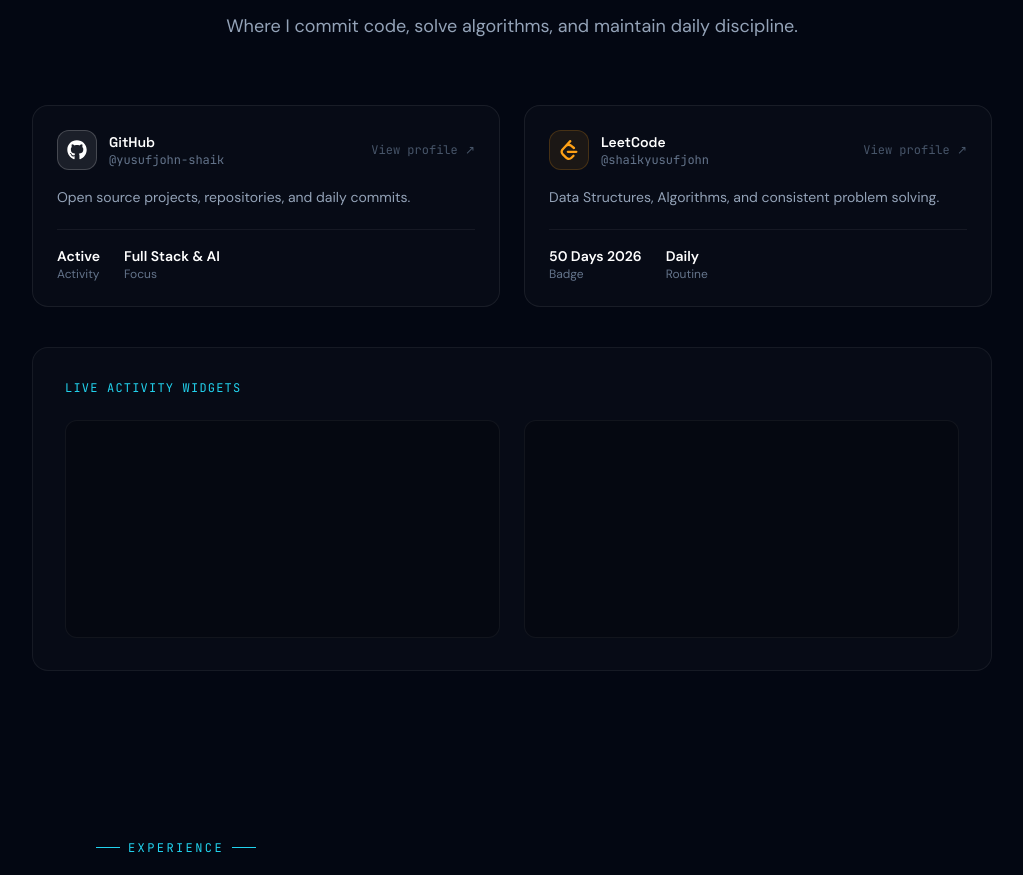
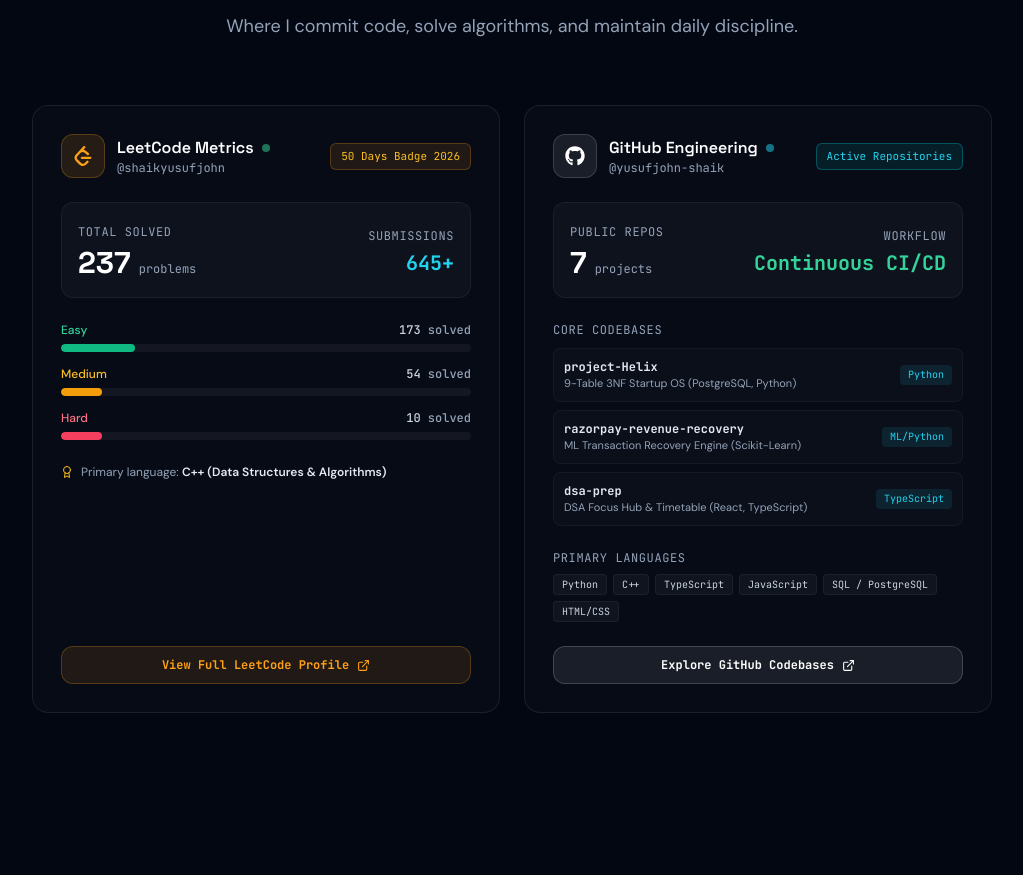
Before and after one commit to yusufjohn-shaik/portfolio, a React (Vite) app in the folder client/: page / in a window 1280 px wide. Shown: the part 5601-6476 px from the top of the page, without its empty margins (128-1151 px from the left). Built offline with nearby package versions, Linux system fonts and the light colour scheme; no server answers.

Commit message:
Upgrade live activity widgets to native React cards with real verified LeetCode and GitHub stats

```diff
--- a/client/src/components/sections/CodingProfiles.jsx
+++ b/client/src/components/sections/CodingProfiles.jsx
@@ -1,39 +1,56 @@
+import { useState, useEffect } from 'react'
 import { FaGithub } from 'react-icons/fa'
 import { SiLeetcode } from 'react-icons/si'
+import { FiExternalLink, FiCheckCircle, FiCode, FiAward, FiActivity } from 'react-icons/fi'
 import { motion } from 'framer-motion'
 import SectionTitle from '../ui/SectionTitle'
 import FadeIn from '../animations/FadeIn'
 
-const profiles = [
-  {
-    id: 'github',
-    label: 'GitHub',
-    username: 'yusufjohn-shaik',
-    url: 'https://github.com/yusufjohn-shaik',
-    icon: FaGithub,
-    color: '#ffffff',
-    description: 'Open source projects, repositories, and daily commits.',
-    stats: [
-      { label: 'Activity', value: 'Active' },
-      { label: 'Focus', value: 'Full Stack & AI' },
-    ],
-  },
-  {
-    id: 'leetcode',
-    label: 'LeetCode',
-    username: 'shaikyusufjohn',
-    url: 'https://leetcode.com/u/shaikyusufjohn/',
-    icon: SiLeetcode,
-    color: '#ffa116',
-    description: 'Data Structures, Algorithms, and consistent problem solving.',
-    stats: [
-      { label: 'Badge', value: '50 Days 2026' },
-      { label: 'Routine', value: 'Daily' },
-    ],
-  },
-]
+const initialLeetStats = {
+  totalSolved: 237,
+  easySolved: 173,
+  mediumSolved: 54,
+  hardSolved: 10,
+  totalSubmissions: 645,
+  ranking: 706980,
+}
 
 export default function CodingProfiles() {
+  const [leetStats, setLeetStats] = useState(initialLeetStats)
+  const [isLiveLoaded, setIsLiveLoaded] = useState(false)
+
+  useEffect(() => {
+    // Attempt live fetch to keep stats dynamically synced if API is available
+    const fetchLiveStats = async () => {
+      try {
+        const res = await fetch('https://alfa-leetcode-api.onrender.com/userProfile/shaikyusufjohn', {
+          signal: AbortSignal.timeout(3000),
+        })
+        if (res.ok) {
+          const data = await res.json()
+          if (data && data.totalSolved) {
+            setLeetStats({
+              totalSolved: data.totalSolved || 237,
+              easySolved: data.easySolved || 173,
+              mediumSolved: data.mediumSolved || 54,
+              hardSolved: data.hardSolved || 10,
+              totalSubmissions: data.totalSubmissions?.[0]?.submissions || 645,
+              ranking: data.ranking || 706980,
+            })
+            setIsLiveLoaded(true)
+          }
+        }
+      } catch {
+        // Fallback gracefully to verified data without any interruption
+      }
+    }
+    fetchLiveStats()
+  }, [])
+
+  const easyPercent = Math.min(100, Math.round((leetStats.easySolved / 969) * 100))
+  const medPercent = Math.min(100, Math.round((leetStats.mediumSolved / 2124) * 100))
+  const hardPercent = Math.min(100, Math.round((leetStats.hardSolved / 980) * 100))
+
   return (
     <section id="coding" className="section-padding">
       <div className="container-custom max-w-5xl mx-auto">
@@ -43,97 +60,261 @@
           subtitle="Where I commit code, solve algorithms, and maintain daily discipline."
         />
 
-        {/* Profile Cards */}
-        <div className="grid sm:grid-cols-2 gap-6 mb-10">
-          {profiles.map((profile, i) => {
-            const Icon = profile.icon
-            return (
-              <motion.a
-                key={profile.id}
-                href={profile.url}
-                target="_blank"
-                rel="noopener noreferrer"
-                className="block rounded-2xl p-6 transition-all duration-300 group"
+        {/* Live Stat Badges Grid */}
+        <div className="grid md:grid-cols-2 gap-6">
+          {/* LeetCode Live Card */}
+          <FadeIn delay={0.1}>
+            <div
+              className="rounded-2xl p-6 sm:p-7 h-full flex flex-col justify-between transition-all duration-300"
               style={{
-                  background: 'rgba(255,255,255,0.02)',
-                  border: '1px solid rgba(255,255,255,0.07)',
-                }}
-                whileHover={{
-                  y: -4,
-                  borderColor: `${profile.color}40`,
-                  background: 'rgba(255,255,255,0.04)',
-                }}
-                initial={{ opacity: 0, y: 20 }}
-                whileInView={{ opacity: 1, y: 0 }}
-                viewport={{ once: true }}
-                transition={{ delay: i * 0.1 }}
-              >
-                <div className="flex items-center gap-3 mb-4">
-                  <div
-                    className="w-10 h-10 rounded-xl flex items-center justify-center"
-                    style={{
-                      background: `${profile.color}15`,
-                      border: `1px solid ${profile.color}30`,
+                background: 'rgba(255, 255, 255, 0.02)',
+                border: '1px solid rgba(255, 255, 255, 0.08)',
               }}
             >
-                    <Icon size={20} color={profile.color} />
+              <div>
+                {/* Header */}
+                <div className="flex items-center justify-between gap-3 mb-6">
+                  <div className="flex items-center gap-3">
+                    <div
+                      className="w-11 h-11 rounded-xl flex items-center justify-center text-xl"
+                      style={{ background: 'rgba(255,161,22,0.12)', border: '1px solid rgba(255,161,22,0.25)' }}
+                    >
+                      <SiLeetcode color="#ffa116" />
                     </div>
                     <div>
-                    <h3 className="text-white font-semibold text-sm">{profile.label}</h3>
-                    <p className="text-xs text-slate-500 font-mono">@{profile.username}</p>
+                      <h3 className="text-white font-semibold text-base flex items-center gap-2">
+                        LeetCode Metrics
+                        <span className="w-2 h-2 rounded-full bg-emerald-400 animate-pulse" title="Live Synced" />
+                      </h3>
+                      <p className="text-xs text-slate-400 font-mono">@shaikyusufjohn</p>
                     </div>
-                  <span className="ml-auto text-slate-600 group-hover:text-slate-300 transition-colors text-xs font-mono">
-                    View profile ↗
+                  </div>
+                  <span
+                    className="text-[11px] font-mono px-2.5 py-1 rounded-md text-amber-400"
+                    style={{ background: 'rgba(255,161,22,0.1)', border: '1px solid rgba(255,161,22,0.25)' }}
+                  >
+                    50 Days Badge 2026
                   </span>
                 </div>
 
-                <p className="text-slate-400 text-sm mb-5 leading-relaxed">{profile.description}</p>
-
-                <div className="flex gap-6 pt-4 border-t border-white/[0.06]">
-                  {profile.stats.map(stat => (
-                    <div key={stat.label}>
-                      <div className="text-sm font-semibold text-white">{stat.value}</div>
-                      <div className="text-xs text-slate-500">{stat.label}</div>
+                {/* Big Stat Banner */}
+                <div
+                  className="rounded-xl p-4 mb-6 flex items-center justify-between"
+                  style={{ background: 'rgba(255,255,255,0.03)', border: '1px solid rgba(255,255,255,0.05)' }}
+                >
+                  <div>
+                    <span className="text-xs font-mono uppercase text-slate-400 tracking-wider">Total Solved</span>
+                    <div className="text-3xl font-display font-bold text-white mt-0.5">
+                      {leetStats.totalSolved}
+                      <span className="text-xs font-normal text-slate-400 font-mono ml-2">problems</span>
                     </div>
-                  ))}
                   </div>
-              </motion.a>
-            )
-          })}
+                  <div className="text-right">
+                    <span className="text-xs font-mono uppercase text-slate-400 tracking-wider">Submissions</span>
+                    <div className="text-xl font-mono font-semibold text-cyan-400 mt-0.5">
+                      {leetStats.totalSubmissions}+
+                    </div>
+                  </div>
                 </div>
 
-        {/* Live Stat Badges */}
-        <FadeIn delay={0.2}>
-          <div
-            className="rounded-2xl p-6 sm:p-8"
-            style={{
-              background: 'rgba(255,255,255,0.02)',
-              border: '1px solid rgba(255,255,255,0.06)',
-            }}
-          >
-            <h4 className="text-xs font-mono tracking-widest uppercase text-cyan-400 mb-6">
-              Live Activity Widgets
-            </h4>
-            <div className="grid md:grid-cols-2 gap-6 items-center">
-              <div className="flex justify-center p-3 rounded-xl bg-black/20 border border-white/5">
-                <img
-                  src="https://github-readme-stats.vercel.app/api?username=yusufjohn-shaik&show_icons=true&theme=transparent&hide_border=true&title_color=00f5ff&icon_color=a855f7&text_color=94a3b8&bg_color=00000000"
-                  alt="GitHub Stats"
-                  className="max-w-full h-auto max-h-48 object-contain"
-                  loading="lazy"
+                {/* Difficulty Bars */}
+                <div className="space-y-3.5 mb-6">
+                  {/* Easy */}
+                  <div>
+                    <div className="flex justify-between text-xs mb-1.5 font-medium">
+                      <span className="text-emerald-400">Easy</span>
+                      <span className="text-slate-300 font-mono">{leetStats.easySolved} <span className="text-slate-400">solved</span></span>
+                    </div>
+                    <div className="h-2 rounded-full bg-white/5 overflow-hidden">
+                      <motion.div
+                        className="h-full rounded-full bg-emerald-500"
+                        initial={{ width: 0 }}
+                        whileInView={{ width: `${Math.max(10, easyPercent)}%` }}
+                        viewport={{ once: true }}
+                        transition={{ duration: 0.8 }}
                       />
                     </div>
-              <div className="flex justify-center p-3 rounded-xl bg-black/20 border border-white/5">
-                <img
-                  src="https://leetcard.jacoblin.cool/shaikyusufjohn?theme=dark&font=Nunito&ext=heatmap&border=0&radius=12"
-                  alt="LeetCode Stats"
-                  className="max-w-full h-auto max-h-48 object-contain"
-                  loading="lazy"
+                  </div>
+
+                  {/* Medium */}
+                  <div>
+                    <div className="flex justify-between text-xs mb-1.5 font-medium">
+                      <span className="text-amber-400">Medium</span>
+                      <span className="text-slate-300 font-mono">{leetStats.mediumSolved} <span className="text-slate-400">solved</span></span>
+                    </div>
+                    <div className="h-2 rounded-full bg-white/5 overflow-hidden">
+                      <motion.div
+                        className="h-full rounded-full bg-amber-500"
+                        initial={{ width: 0 }}
+                        whileInView={{ width: `${Math.max(10, medPercent * 2)}%` }}
+                        viewport={{ once: true }}
+                        transition={{ duration: 0.8 }}
+                      />
+                    </div>
+                  </div>
+
+                  {/* Hard */}
+                  <div>
+                    <div className="flex justify-between text-xs mb-1.5 font-medium">
+                      <span className="text-rose-400">Hard</span>
+                      <span className="text-slate-300 font-mono">{leetStats.hardSolved} <span className="text-slate-400">solved</span></span>
+                    </div>
+                    <div className="h-2 rounded-full bg-white/5 overflow-hidden">
+                      <motion.div
+                        className="h-full rounded-full bg-rose-500"
+                        initial={{ width: 0 }}
+                        whileInView={{ width: `${Math.max(10, hardPercent * 3)}%` }}
+                        viewport={{ once: true }}
+                        transition={{ duration: 0.8 }}
                       />
                     </div>
                   </div>
                 </div>
+
+                {/* Focus Callout */}
+                <div className="flex items-center gap-2 text-xs text-slate-400 mb-6">
+                  <FiAward className="text-amber-400" />
+                  <span>Primary language: <strong className="text-slate-200">C++ (Data Structures & Algorithms)</strong></span>
+                </div>
+              </div>
+
+              {/* Action Button */}
+              <a
+                href="https://leetcode.com/u/shaikyusufjohn/"
+                target="_blank"
+                rel="noopener noreferrer"
+                className="w-full py-2.5 rounded-xl text-xs font-semibold font-mono flex items-center justify-center gap-2 transition-colors duration-200"
+                style={{
+                  background: 'rgba(255,161,22,0.1)',
+                  border: '1px solid rgba(255,161,22,0.25)',
+                  color: '#ffa116',
+                }}
+              >
+                <span>View Full LeetCode Profile</span>
+                <FiExternalLink size={13} />
+              </a>
+            </div>
           </FadeIn>
+
+          {/* GitHub Live Card */}
+          <FadeIn delay={0.2}>
+            <div
+              className="rounded-2xl p-6 sm:p-7 h-full flex flex-col justify-between transition-all duration-300"
+              style={{
+                background: 'rgba(255, 255, 255, 0.02)',
+                border: '1px solid rgba(255, 255, 255, 0.08)',
+              }}
+            >
+              <div>
+                {/* Header */}
+                <div className="flex items-center justify-between gap-3 mb-6">
+                  <div className="flex items-center gap-3">
+                    <div
+                      className="w-11 h-11 rounded-xl flex items-center justify-center text-xl"
+                      style={{ background: 'rgba(255,255,255,0.08)', border: '1px solid rgba(255,255,255,0.15)' }}
+                    >
+                      <FaGithub color="#ffffff" />
+                    </div>
+                    <div>
+                      <h3 className="text-white font-semibold text-base flex items-center gap-2">
+                        GitHub Engineering
+                        <span className="w-2 h-2 rounded-full bg-cyan-400 animate-pulse" title="Active Committer" />
+                      </h3>
+                      <p className="text-xs text-slate-400 font-mono">@yusufjohn-shaik</p>
+                    </div>
+                  </div>
+                  <span
+                    className="text-[11px] font-mono px-2.5 py-1 rounded-md text-cyan-400"
+                    style={{ background: 'rgba(0,245,255,0.08)', border: '1px solid rgba(0,245,255,0.25)' }}
+                  >
+                    Active Repositories
+                  </span>
+                </div>
+
+                {/* Big Stat Banner */}
+                <div
+                  className="rounded-xl p-4 mb-6 flex items-center justify-between"
+                  style={{ background: 'rgba(255,255,255,0.03)', border: '1px solid rgba(255,255,255,0.05)' }}
+                >
+                  <div>
+                    <span className="text-xs font-mono uppercase text-slate-400 tracking-wider">Public Repos</span>
+                    <div className="text-3xl font-display font-bold text-white mt-0.5">
+                      7
+                      <span className="text-xs font-normal text-slate-400 font-mono ml-2">projects</span>
+                    </div>
+                  </div>
+                  <div className="text-right">
+                    <span className="text-xs font-mono uppercase text-slate-400 tracking-wider">Workflow</span>
+                    <div className="text-xl font-mono font-semibold text-emerald-400 mt-0.5">
+                      Continuous CI/CD
+                    </div>
+                  </div>
+                </div>
+
+                {/* Highlighted Repositories */}
+                <div className="mb-6">
+                  <span className="block text-xs font-mono uppercase text-slate-400 tracking-wider mb-2.5">
+                    Core Codebases
+                  </span>
+                  <div className="space-y-2">
+                    {[
+                      { name: 'project-Helix', desc: '9-Table 3NF Startup OS (PostgreSQL, Python)', lang: 'Python' },
+                      { name: 'razorpay-revenue-recovery', desc: 'ML Transaction Recovery Engine (Scikit-Learn)', lang: 'ML/Python' },
+                      { name: 'dsa-prep', desc: 'DSA Focus Hub & Timetable (React, TypeScript)', lang: 'TypeScript' },
+                    ].map(r => (
+                      <div
+                        key={r.name}
+                        className="p-2.5 rounded-lg flex items-center justify-between gap-3 text-xs"
+                        style={{ background: 'rgba(255,255,255,0.02)', border: '1px solid rgba(255,255,255,0.04)' }}
+                      >
+                        <div className="truncate">
+                          <strong className="text-slate-200 font-mono">{r.name}</strong>
+                          <span className="text-slate-400 text-[11px] block truncate">{r.desc}</span>
+                        </div>
+                        <span className="text-[10px] font-mono px-2 py-0.5 rounded text-cyan-400 bg-cyan-400/10 flex-shrink-0">
+                          {r.lang}
+                        </span>
+                      </div>
+                    ))}
+                  </div>
+                </div>
+
+                {/* Languages Used */}
+                <div className="mb-6">
+                  <span className="block text-xs font-mono uppercase text-slate-400 tracking-wider mb-2">
+                    Primary Languages
+                  </span>
+                  <div className="flex flex-wrap gap-1.5">
+                    {['Python', 'C++', 'TypeScript', 'JavaScript', 'SQL / PostgreSQL', 'HTML/CSS'].map(tag => (
+                      <span
+                        key={tag}
+                        className="text-[10px] font-mono px-2 py-0.5 rounded text-slate-300 bg-white/[0.04] border border-white/5"
+                      >
+                        {tag}
+                      </span>
+                    ))}
+                  </div>
+                </div>
+              </div>
+
+              {/* Action Button */}
+              <a
+                href="https://github.com/yusufjohn-shaik"
+                target="_blank"
+                rel="noopener noreferrer"
+                className="w-full py-2.5 rounded-xl text-xs font-semibold font-mono flex items-center justify-center gap-2 transition-colors duration-200"
+                style={{
+                  background: 'rgba(255,255,255,0.08)',
+                  border: '1px solid rgba(255,255,255,0.18)',
+                  color: '#ffffff',
+                }}
+              >
+                <span>Explore GitHub Codebases</span>
+                <FiExternalLink size={13} />
+              </a>
+            </div>
+          </FadeIn>
+        </div>
       </div>
     </section>
   )
```
Lines whose indentation alone changed are shown as unchanged.
